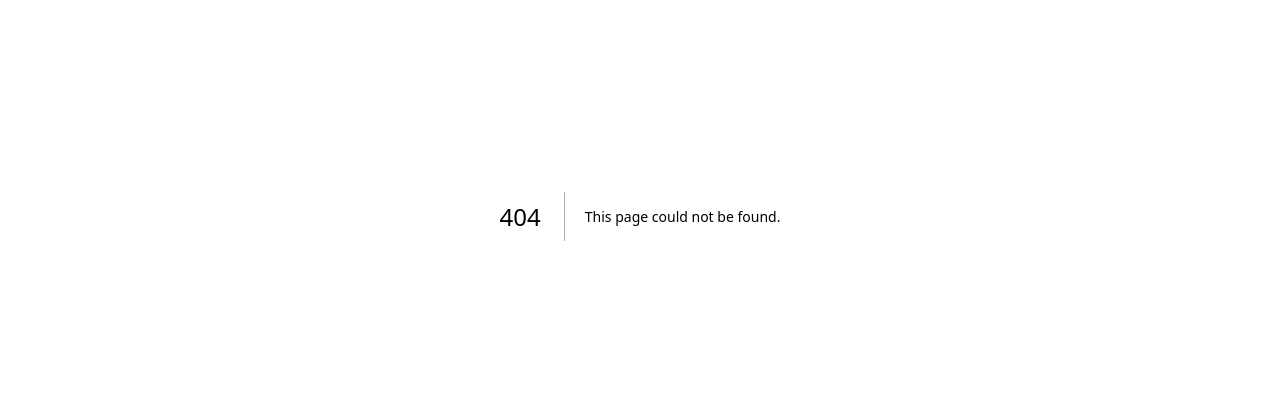
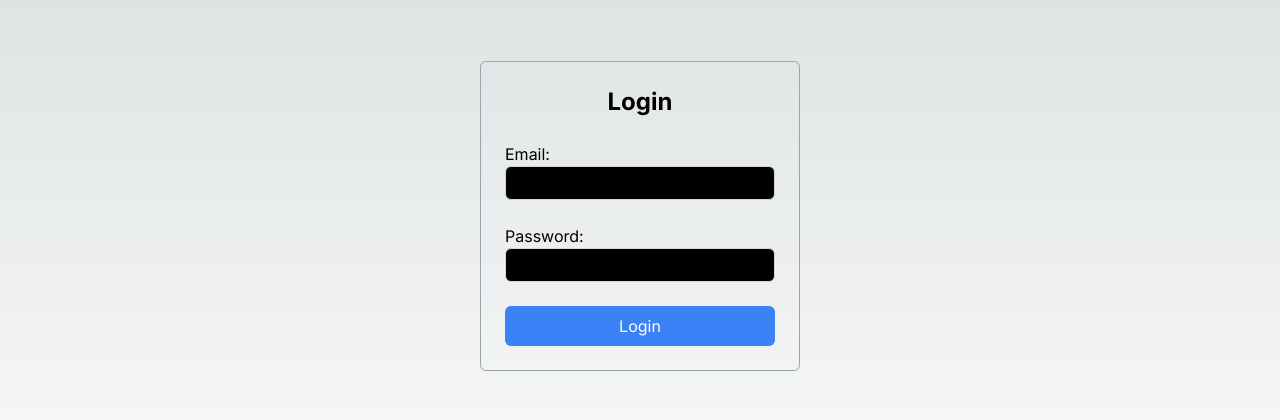
Before and after one commit to aryankush25/todo-next14, a Next.js app: page /login in a window 1280 px wide. Before the commit this address had no page. Shown: the part 184-604 px from the top of the page. Built offline with nearby package versions, Linux system fonts and the light colour scheme.

Commit message:
chore: Add login page component with Firebase authentication integration

```diff
--- /dev/null
+++ b/src/app/login/page.tsx
@@ -0,0 +1,103 @@
+"use client";
+
+import { auth } from "@/services/firebase";
+import { signInWithEmailAndPassword } from "firebase/auth";
+import { useForm } from "@mantine/form";
+import { useState } from "react";
+import { useRouter } from "next/navigation";
+
+export default function Login() {
+  const router = useRouter();
+
+  const [isLoading, setIsLoading] = useState(false);
+  const form = useForm({
+    mode: "uncontrolled",
+    initialValues: {
+      email: "aryankush025@gmail.com",
+      password: "test@1234",
+    },
+
+    validate: {
+      email: (value) => (/^\S+@\S+$/.test(value) ? null : "Invalid email"),
+      password: (value) =>
+        value.length > 8 ? null : "Password should be at least 8 characters",
+    },
+  });
+
+  const handleLogin = async ({
+    email,
+    password,
+  }: {
+    email: string;
+    password: string;
+  }) => {
+    setIsLoading(true);
+    try {
+      const userCredential = await signInWithEmailAndPassword(
+        auth,
+        email,
+        password
+      );
+      const user = userCredential.user;
+
+      router.push("/");
+
+      console.log("#### user", user);
+    } catch (error) {
+      console.log("#### error", error);
+    } finally {
+      setIsLoading(false);
+    }
+  };
+
+  return (
+    <main className="flex min-h-screen flex-col items-center justify-center p-24 ">
+      <form
+        className="flex flex-col items-center space-y-4 border-gray-400 border p-6 rounded-md gap-2 min-w-80"
+        onSubmit={form.onSubmit(handleLogin)}
+      >
+        <h1 className="text-2xl font-bold">Login</h1>
+
+        <label className="flex flex-col w-full">
+          Email:
+          <input
+            className="border border-gray-300 rounded-md px-2 py-1 bg-black"
+            type="text"
+            name="email"
+            placeholder="your@email.com"
+            key={form.key("email")}
+            {...form.getInputProps("email")}
+          />
+        </label>
+
+        {form.errors.email && (
+          <p className="text-red-500">{form.errors.email}</p>
+        )}
+
+        <label className="flex flex-col w-full">
+          Password:
+          <input
+            className="border border-gray-300 rounded-md px-2 py-1 bg-black"
+            type="password"
+            name="password"
+            placeholder="test@1234"
+            key={form.key("password")}
+            {...form.getInputProps("password")}
+          />
+        </label>
+
+        {form.errors.password && (
+          <p className="text-red-500">{form.errors.password}</p>
+        )}
+
+        <button
+          className="bg-blue-500 hover:bg-blue-600 text-white rounded-md px-4 py-2 w-full"
+          type="submit"
+          disabled={isLoading}
+        >
+          {isLoading ? "Submitting..." : "Login"}
+        </button>
+      </form>
+    </main>
+  );
+}
```
